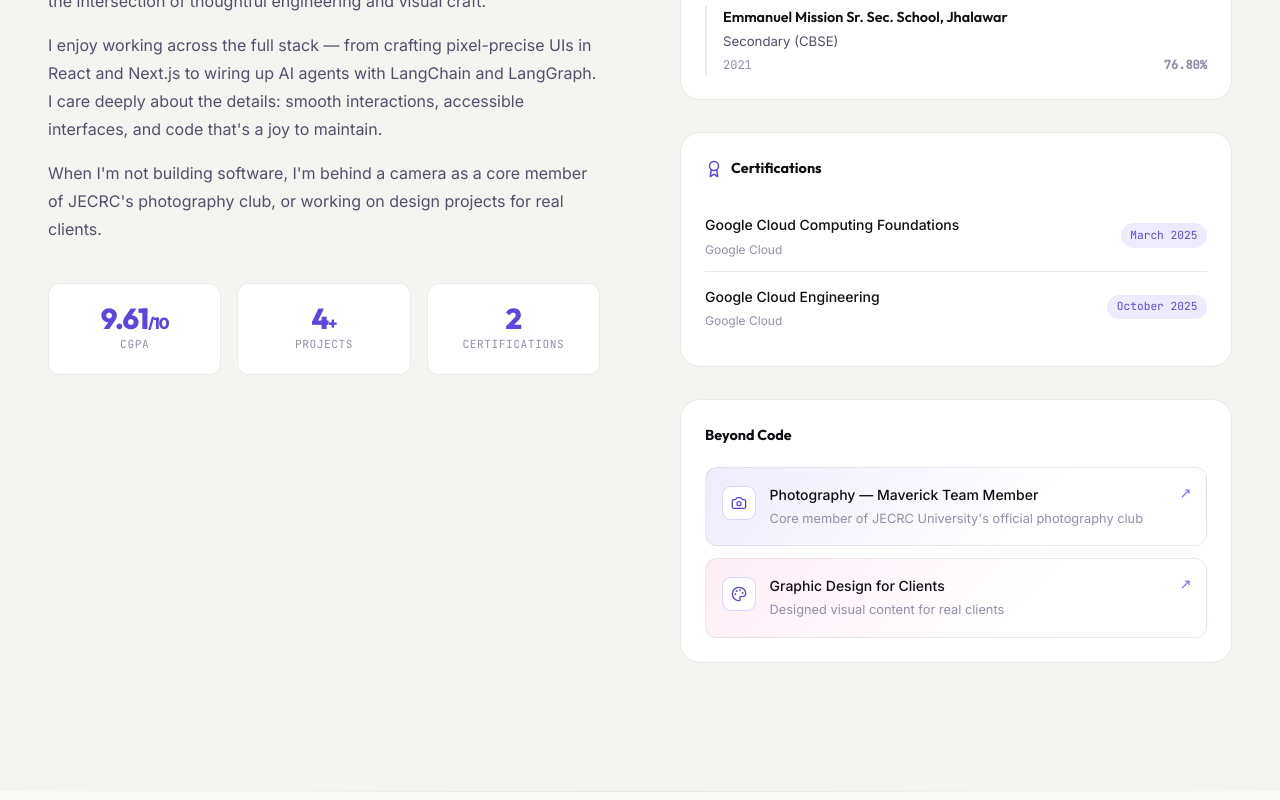
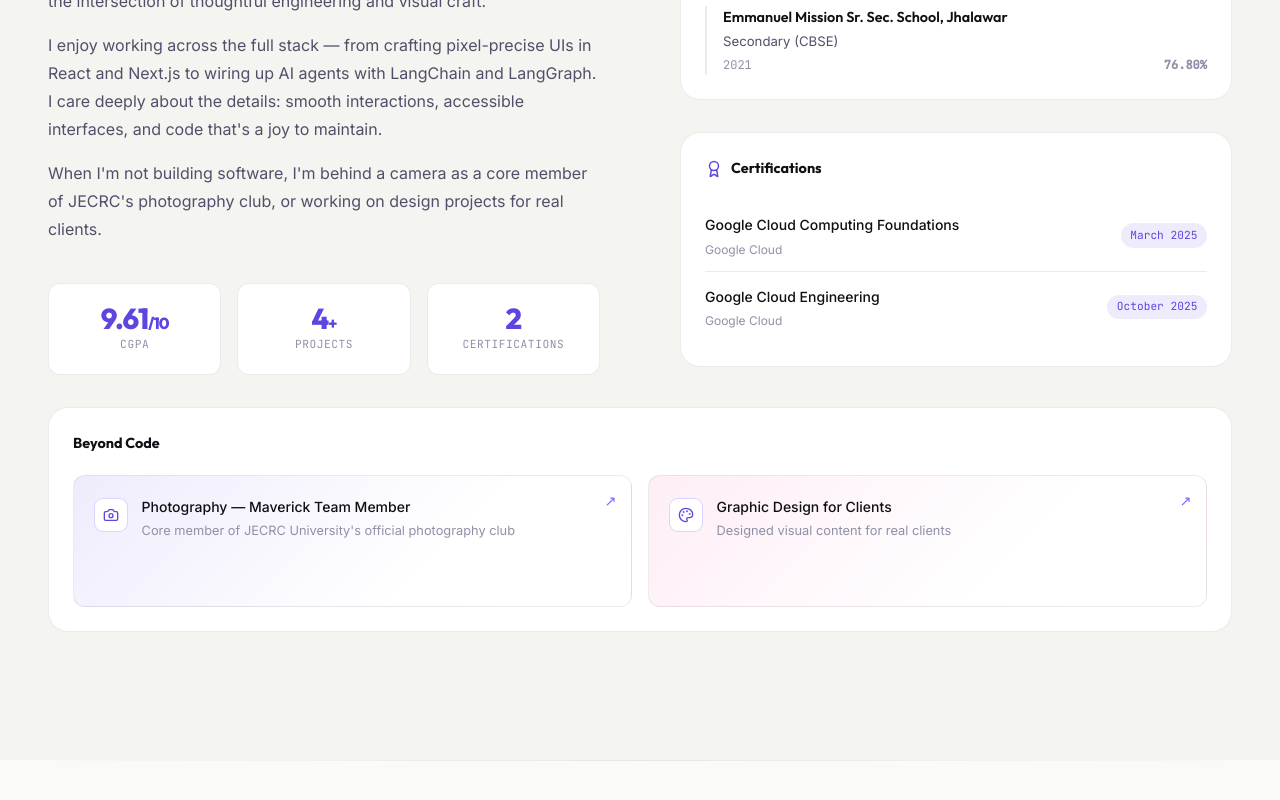
Before and after one commit to claron11/PORTFOLIO-BY-APOORV, a React (Vite) app: page / in a window 1280 px wide. Shown: the part 1171-1971 px from the top of the page. Built offline with nearby package versions, Linux system fonts and the light colour scheme.

Commit message:
Refine Beyond Code responsive layout

```diff
--- a/src/components/sections/About.tsx
+++ b/src/components/sections/About.tsx
@@ -7,7 +7,7 @@ export default function About() {
   return (
     <section id="about" className="section-padding" style={{ background: 'var(--color-bg-secondary)' }}>
       <div className="container-xl">
-        <div style={{
+        <div className="about-layout" style={{
           display: 'grid',
           gridTemplateColumns: 'repeat(auto-fit, minmax(300px, 1fr))',
           gap: '5rem',
@@ -261,8 +261,16 @@ export default function About() {
               ))}
             </div>
 
-            {/* Beyond code */}
-            <div style={{
+          </motion.div>
+
+          {/* Beyond code */}
+          <motion.div
+            className="beyond-code-panel"
+            variants={fadeUp}
+            initial="hidden"
+            whileInView="visible"
+            viewport={viewportConfig}
+            style={{
               background: 'var(--color-bg-card)',
               border: '1px solid var(--color-border)',
               borderRadius: 'var(--radius-lg)',
@@ -313,7 +321,6 @@ export default function About() {
                   </div>
                 </a>
               </div>
-            </div>
           </motion.div>
         </div>
       </div>
--- a/src/index.css
+++ b/src/index.css
@@ -493,6 +493,36 @@ html {
   background: linear-gradient(135deg, rgba(244, 114, 182, 0.12), rgba(255, 255, 255, 0.5) 65%);
 }
 
+@media (max-width: 767px) {
+  .about-layout {
+    row-gap: 2rem !important;
+  }
+}
+
+/* On laptop/desktop, creative work deserves a full-width row with both
+   disciplines side by side. Small screens retain the original stacked cards. */
+@media (min-width: 1024px) {
+  .about-layout {
+    grid-template-columns: repeat(2, minmax(0, 1fr)) !important;
+    row-gap: 2rem !important;
+  }
+
+  .beyond-code-panel {
+    grid-column: 1 / -1;
+  }
+
+  .creative-showcase {
+    display: grid !important;
+    grid-template-columns: repeat(2, minmax(0, 1fr));
+    gap: 1rem !important;
+  }
+
+  .creative-link-card {
+    min-height: 132px;
+    padding: 1.25rem;
+  }
+}
+
 /* ─── Cursor ─────────────────────────────────────────────────── */
 .custom-cursor {
   position: fixed;
```
